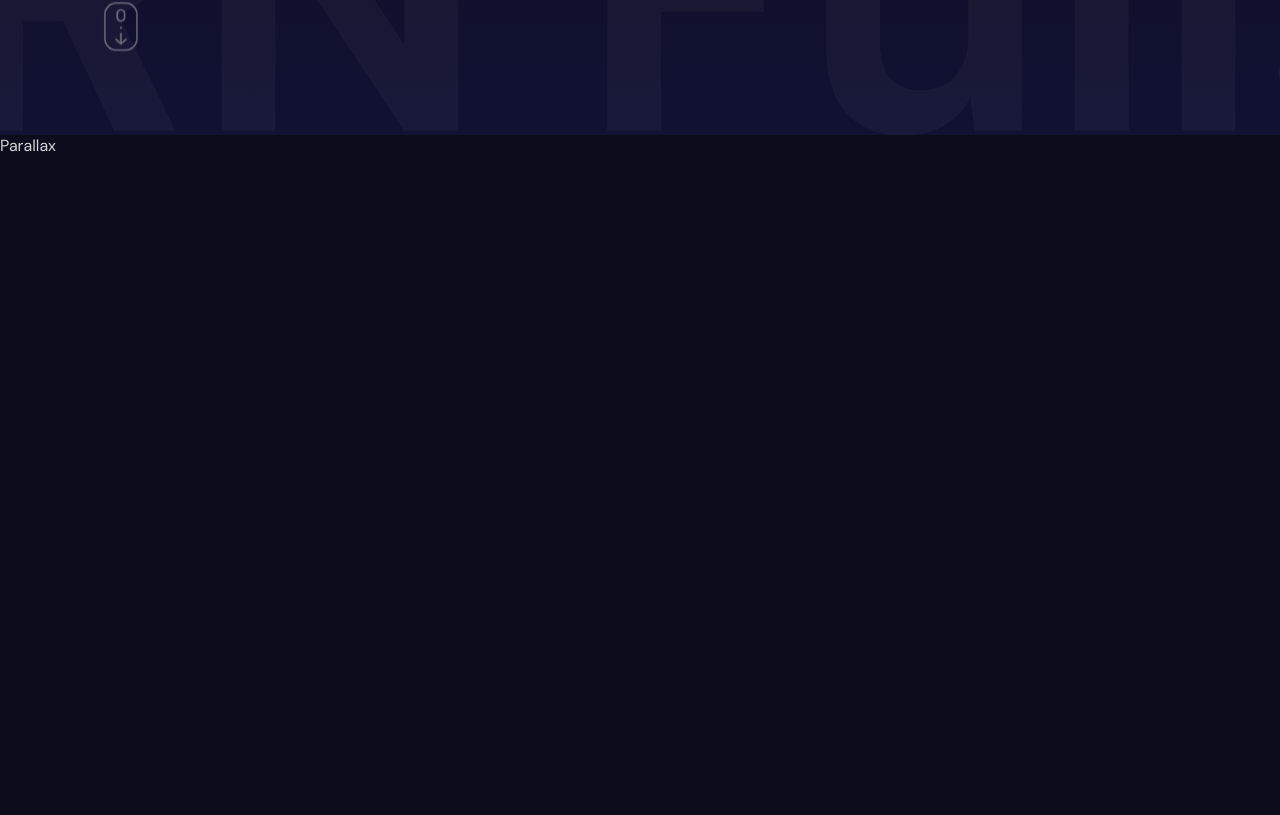
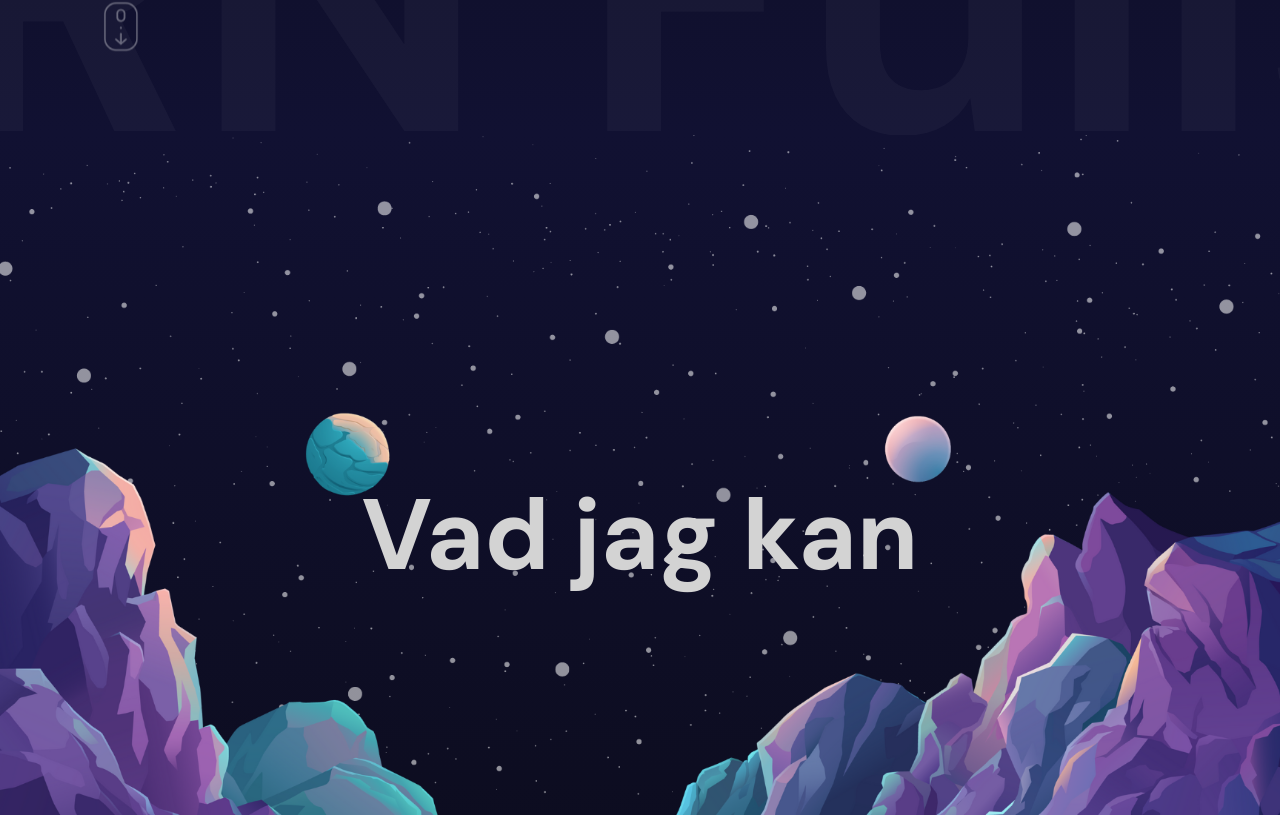
Before and after one commit to hihassan1998/portfoliooo, a React (Vite) app: page / in a window 1280 px wide. Shown: the part 665-1480 px from the top of the page. Built offline with nearby package versions, Linux system fonts and the light colour scheme.

Commit message:
Commiting Parallax pages DSGN animated half way

```diff
--- /dev/null
+++ b/components/parallax/Parallax.jsx
@@ -0,0 +1,39 @@
+import { useRef } from "react";
+import "./parallax.scss";
+import { motion, useScroll, useTransform } from "framer-motion";
+
+
+const Parallax = ({ type }) => {
+
+    const ref = useRef()
+
+    const {scrollYProgress} = useScroll({
+        target: ref,
+        offset:["start start","end start"]
+    })
+
+    const yText = useTransform(scrollYProgress, [0,1],["0%","500%"]);
+    const yBg = useTransform(scrollYProgress, [0,1],["0%","100%"]);
+
+    return (
+    <div
+        className="parallax"
+        style={{
+            background:
+             type === "services"
+                ? "linear-gradient(180deg, #111132, #0c0c1d)"
+                : "linear-gradient(180deg, #111132, #505064)",
+         }}
+         >
+        <motion.h1 style={{y: yText}}>
+            {type === "services" ? "Vad jag kan" : "Vad har jag gjort"}
+        </motion.h1>
+        <motion.div className="mountains"></motion.div>
+        <motion.div className="planets" style= {{y: yBg, backgroundImage: `url(${type==="services" ? "/planets.png" : "/sun.png"})` }} ></motion.div>
+        <motion.div style={{x: yBg}} className="stars"></motion.div>
+
+        </div>
+    );
+};
+
+export default Parallax
--- /dev/null
+++ b/components/parallax/parallax.scss
@@ -0,0 +1,42 @@
+.parallax {
+    width: 100%;
+    height: 100%;
+    position: relative;
+    display: flex;
+    align-items: center;
+    justify-content: center;
+    overflow: hidden;
+    h1 {
+        font-size: 100px;
+        position: absolute;
+        z-index: 3;
+        text-align: center
+    }
+    .mountains {
+        background-image: url("/mountains.png");
+        background-size: cover;
+        background-position: bottom;
+        width: 100%;
+        height: 100%;
+        position: absolute;
+        z-index: 3;
+    }
+    .planets {
+        background-image: url("/planets.png");
+        background-size: cover;
+        background-position: bottom;
+        width: 100%;
+        height: 100%;
+        position: absolute;
+        z-index: 2;
+    }
+    .stars {
+        background-image: url("/stars.png");
+        background-size: cover;
+        background-position: bottom;
+        width: 100%;
+        height: 100%;
+        position: absolute;
+        z-index: 1;
+    }
+}
--- a/components/sidebar/sidebar.scss
+++ b/components/sidebar/sidebar.scss
@@ -1,24 +1,20 @@
-.sidebar{
+.sidebar {
     display: flex;
     flex-direction: column;
     align-content: center;
     justify-content: center;
     background-color: white;
     color: black;
-    z-index: 2;
+    z-index: 50;
     position: relative;
-
-
-    .bg{
-
+    .bg {
         position: fixed;
         top: 0;
         left: 0;
         bottom: 0;
         width: 400px;
-        background:white ;
-
-        .links{
+        background: white;
+        .links {
             position: absolute;
             width: 100%;
             height: 100%;
@@ -27,23 +23,21 @@
             align-items: center;
             justify-content: center;
             gap: 20px;
-            a{
+            a {
                 font-size: 40px;
             }
-
         }
     }
-
-    button{
+    button {
         width: 50px;
         height: 50px;
         border-radius: 50%;
-        position:fixed;
+        position: fixed;
         top: 25px;
         left: 25px;
         background-color: transparent;
         border: none;
-    cursor: pointer;
-
+        z-index: 50;
+        cursor: pointer;
     }
 }
--- a/src/App.jsx
+++ b/src/App.jsx
@@ -2,7 +2,7 @@
 import "./app.scss"
 import Navbar from "../components/navbar/NAvbar";
 import Hero from "../components/hero/Hero";
-
+import Parallax from "../components/parallax/Parallax";
 
 const App = () => {
   return <div>
@@ -10,9 +10,9 @@
       <Navbar/>
       <Hero/>
     </section>
-    <section id="Tjänster">Parallax</section>
+    <section id="Tjänster"> <Parallax type= "services"/> </section>
     <section>Services</section>
-    <section id="Portfölj">Parallax</section>
+    <section id="Portfölj"> <Parallax type= "portfolio"/> </section>
     <section>Portfolio1</section>
     <section>Portfolio2</section>
     <section>Portfolio3</section>
```
